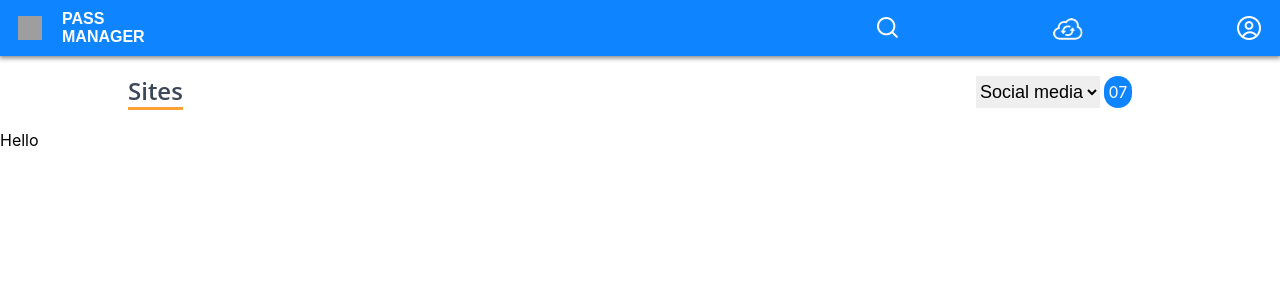
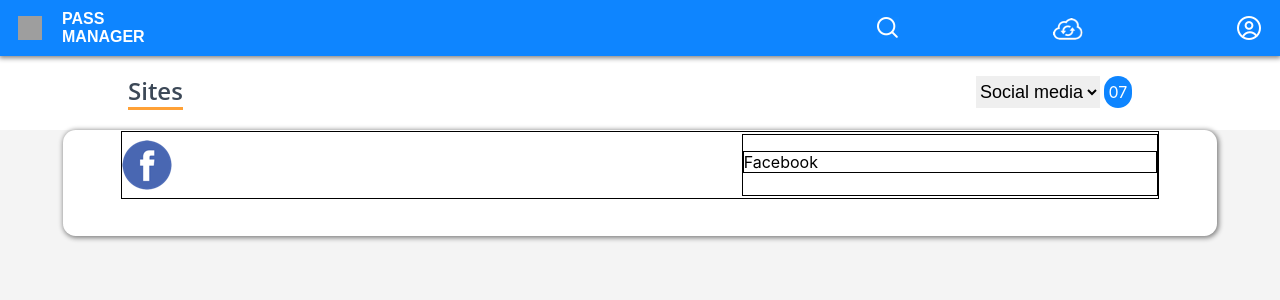
Before and after one commit to KAbhishekRobosoft/PassManagerReactJS, a React (Create React App) app: page /Datalist in a window 1280 px wide. Shown: the top 300 px of the page. Built offline with nearby package versions, Linux system fonts and the light colour scheme; grey boxes are pictures that could not be loaded.

Commit message:
addition

```diff
--- a/src/components/ListDisplay.js
+++ b/src/components/ListDisplay.js
@@ -1,9 +1,21 @@
-import React from 'react'
+import React from "react";
+import "../css/ListDisplay.css";
+import youtube from "../images/Bitmap.png";
+import { FontAwesomeIcon } from "@fortawesome/react-fontawesome";
+import { faCopy } from "@fortawesome/free-solid-svg-icons";
 
-function ListDisplay() {
+function ListDisplay({ ele }) {
   return (
-        <div>Hello</div>
-  )
+    <div className="listDisplayCon">
+      <div className="listImg">
+        <img src={youtube} alt={ele.name} />
+        <div className="listDispName">
+          <p className="listText">{ele.name}</p>
+
+        </div>
+      </div>
+    </div>
+  );
 }
 
-export default ListDisplay
+export default ListDisplay;
--- a/src/css/Datalist.css
+++ b/src/css/Datalist.css
@@ -104,5 +104,9 @@
 
 .listDisplay{
     min-height: calc(100vh - 133px);
+    background-color: #f4f4f4;
     margin-top: 20.2px;
+    display: flex;
+    flex-direction: column;
+    align-items: center;
 }
--- /dev/null
+++ b/src/css/ListDisplay.css
@@ -0,0 +1,37 @@
+.listDisplayCon {
+  width: 90%;
+  border: 1px solid transparent;
+  height: 104px;
+  display: flex;
+  justify-content: center;
+  border-radius: 12.6px;
+  background-color: white;
+  box-shadow: 1px 1px 5px 1px grey;
+}
+
+.listImg {
+  display: flex;
+  align-items: center;
+  justify-content: space-between;
+  border: 1px solid black;
+  height:65.7px;
+  width:90%
+}
+
+.textCopy{
+    display: flex;
+    align-items: center;
+
+}
+
+.listDispName{
+    height: 60px;
+    display: flex;
+    flex-direction: column;
+    border:1px solid black;
+    width:40%
+}
+
+.listText{
+    border:1px solid black;
+}
--- a/src/screens/Datalist.js
+++ b/src/screens/Datalist.js
@@ -7,18 +7,21 @@ import search from "../images/search1.png";
 import ListDisplay from "../components/ListDisplay";
 
 function Datalist() {
-    const data= [{
-        src:"../images/facebook.png",
-        name:"Facebook",
-        url:"www.facebook.com"
-    }]
+  const data = [
+    {
+      id: 1,
+      src: "../images/youtube.png",
+      name: "Facebook",
+      url: "www.facebook.com",
+    },
+  ];
   return (
     <div className="listCon">
       <div className="listMainCon">
         <div className="navListDisp">
-        <div className="headerStyle">
-          <img className="burgerImg" src={burger} alt="burger" />
-          <p className="listHeadText">PASS MANAGER</p>
+          <div className="headerStyle">
+            <img className="burgerImg" src={burger} alt="burger" />
+            <p className="listHeadText">PASS MANAGER</p>
           </div>
           <div className="iconAcc">
             <img className="searchImg" src={search} alt="search" />
@@ -42,13 +45,9 @@ function Datalist() {
           </div>
         </div>
         <div className="listDisplay">
-          {
-            data.map(ele=>{
-              return(
-                  <ListDisplay />
-              )
-            })
-          }
+          {data.length > 0 ? data.map((ele) => {
+            return <ListDisplay key={ele.id} ele={ele} />;
+          }):null}
         </div>
       </div>
     </div>
```
